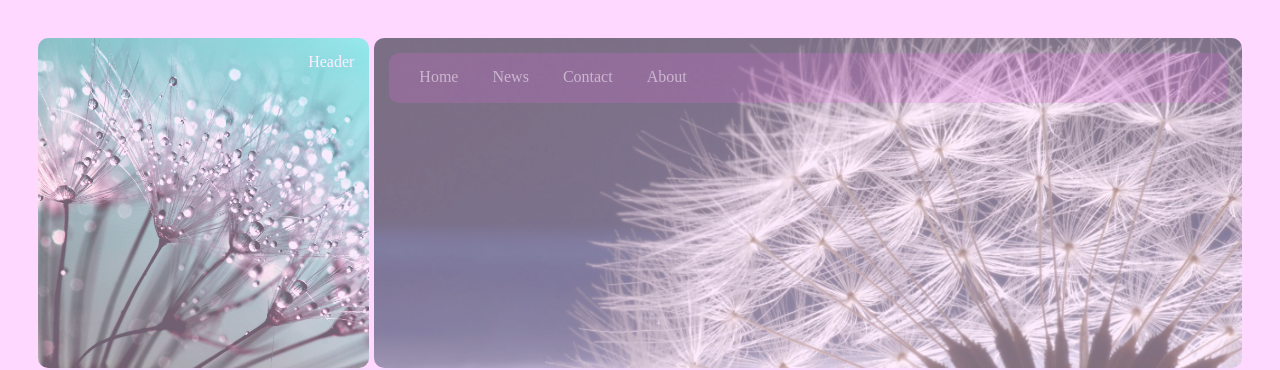
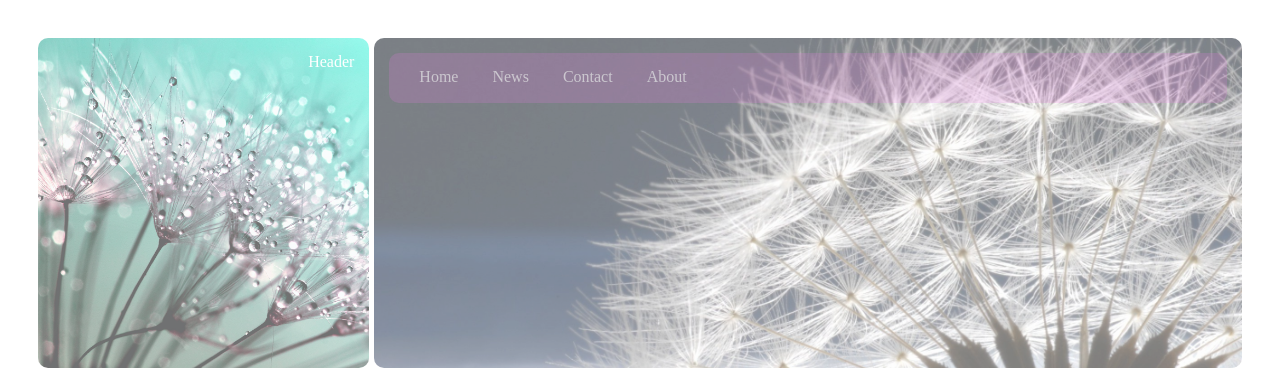
Before and after one commit to Casifer08/25.07.10., a plain HTML site: page index.html in a window 1280 px wide. Shown: the top 370 px of the page. Drawn offline with Linux system fonts and the light colour scheme; grey boxes are pictures that could not be loaded; files whose address does not match are found by name.

Commit message:
Add files via upload
2.0 fehér háttér

```diff
--- a/megjelenes.css
+++ b/megjelenes.css
@@ -20,7 +20,7 @@ body{
     'as f ar'
     ;
     gap: 5px;
-    background-color: rgb(254, 216, 255);
+    background-color: rgb(255, 255, 255);
 }
 
 header{
```
